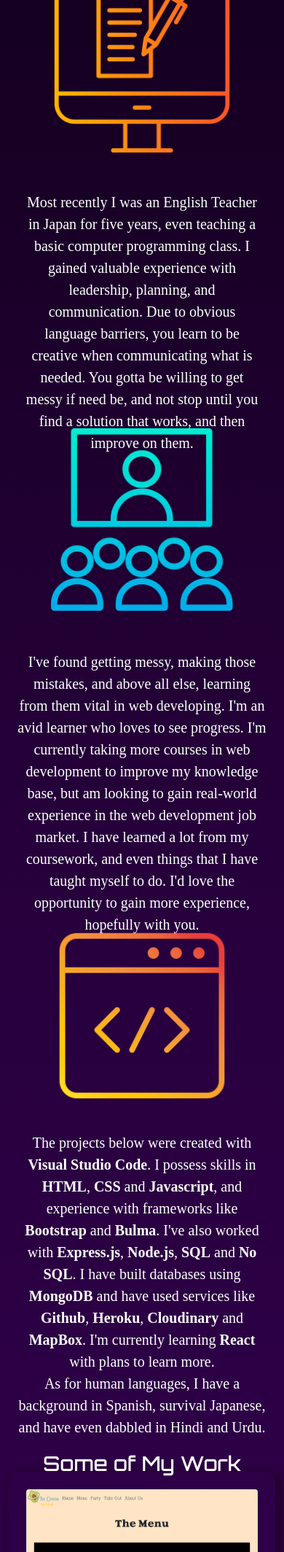
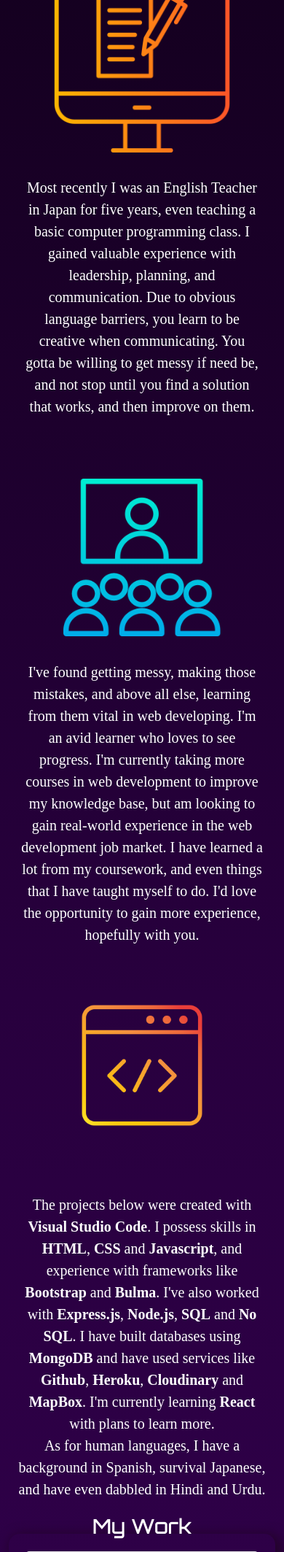
Before and after one commit to invaderzinn/Profile_Page, a PHP site: page / in a window 390 px wide. Shown: the part 1483-3610 px from the top of the page at 73% size. Run offline with PHP 8.4, Linux system fonts and the light colour scheme; some libraries are stand-ins or nearby versions; some web fonts are replaced.

Commit message:
profile media queries

```diff
--- a/app.css
+++ b/app.css
@@ -71,8 +71,7 @@ h2 {
 
 
 .row{
-    /* border: solid 5px black; */
-
+    /* border: solid 5px black;  */
 }
 
 
@@ -122,16 +121,22 @@ h2 {
     text-align: right;
 }
 
+/* .icon {
+    max-height: 250px;
+    margin-left: auto;
+    margin-right: auto;
+    display:grid;
+} */
+
+/* .copy{
+    padding-bottom: 10%;
+    padding-top: 10%;
+} */
 .icon {
     max-height: 250px;
     margin-left: auto;
     margin-right: auto;
     display:grid;
-}
-
-.copy{
-    padding-bottom: 10%;
-    /* padding-top: 10%; */
 }
 
 .writer{
@@ -145,8 +150,8 @@ h2 {
     /* max-width: 800px; */
     padding: 20px 10px;
     margin-bottom: 5%;
-    border-radius: 40px 10px;
-    border-width: 10px 4px;
+    /* border-radius: 40px 10px;
+    border-width: 10px 4px; */
     text-align: center;
     max-height: 350px;
 }
@@ -158,19 +163,19 @@ h2 {
     padding: 20px 10px;
     /* padding-bottom: 30px; */
     margin-bottom: 5%;
-    border-radius: 10px 40px;
-    border-width: 4px 10px;
+    /* border-radius: 10px 40px;
+    border-width: 4px 10px; */
     max-height: 300px;
 
 }
 
 #four{
-    /* padding: 20px 5px; */
-    padding-top: 20px;
+    padding: 20px 5px;
+    /* padding-top: 20px; */
     /* padding-bottom: 10px; */
     margin-bottom: 5%;
-    border-radius: 40px 10px;
-    border-width: 10px 4px;
+    /* border-radius: 40px 10px;
+    border-width: 10px 4px; */
     text-align: center;
     max-height: 350px;
 }
@@ -276,4 +281,62 @@ h2 {
     text-align: start;
 }
 
+
+
+@media(max-width: 700px){
+    .copy{
+        padding-top: 0px;
+    }
+    #four{
+        padding-bottom: 0px;
+    }
+    .last{
+        margin-top: 0px;
+    }
+}
+
+@media(max-width: 400px){
+    #presentation{
+        padding-top: 10%;
+    }
+    #coding{
+        padding-top: 20%;
+    }
+    .last{
+        margin-top: 0px;
+    }
+}
+
+@media(max-width: 600px){
+    .copy{
+        padding-top: 0px;
+        padding-bottom: 0px;
+        margin-top: 0px;
+        margin-bottom: 0px;
+    }
+
+}
+
+@media(max-width: 1000px){
+    .copy{
+        margin-top: 50%;
+        padding-bottom: 10%;
+    }
+    #four{
+        padding-top: 0px;
+    }
+    .last{
+        padding-top: 15%;
+    }
+    .space{
+        margin-bottom: 15%;
+        padding-top: 0px;
+    }
+
+}
+
+
+
+
+
 @import url("https://cdn.jsdelivr.net/npm/bootstrap-icons@1.3.0/font/bootstrap-icons.css");
--- a/index.html
+++ b/index.html
@@ -111,8 +111,7 @@
                                 experience with leadership, planning, and communication. Due to obvious language
                                 barriers, you learn to be
                                 creative
-                                when communicating
-                                what is needed. You gotta be willing to get messy if need be, and not stop until you
+                                when communicating. You gotta be willing to get messy if need be, and not stop until you
                                 find a solution
                                 that
                                 works, and then
@@ -131,7 +130,7 @@
 
             <div class="row pt-3">
                 <div class="col-md-6 order-2 order-md-1">
-                    <div class="row copy">
+                    <div class="row copy pt-0">
                         <div class="col-12 pt-1">
                             <img src="imgs/coding.png" alt="" class="icon" id="coding">
                         </div>
@@ -159,7 +158,7 @@
                 </div>
             </div>
 
-            <p class="text-center text-white">The projects below were created with <b>Visual Studio Code</b>. I possess
+            <p class="text-center text-white last">The projects below were created with <b>Visual Studio Code</b>. I possess
                 skills in <b>HTML</b>, <b>CSS</b> and <b>Javascript</b>, and
                 experience with frameworks
                 like <b>Bootstrap</b> and <b>Bulma</b>. I've also worked with <b>Express.js</b>, <b>Node.js</b>,
@@ -178,7 +177,7 @@
     </section>
 
     <div class="text-white container text-center">
-        <h1 class="mb-3 text-white" id="grove">Some of My Work</h1>
+        <h1 class="mb-3 text-white" id="grove">My Work</h1>
 
         <section class="color pb-1">
 
```
